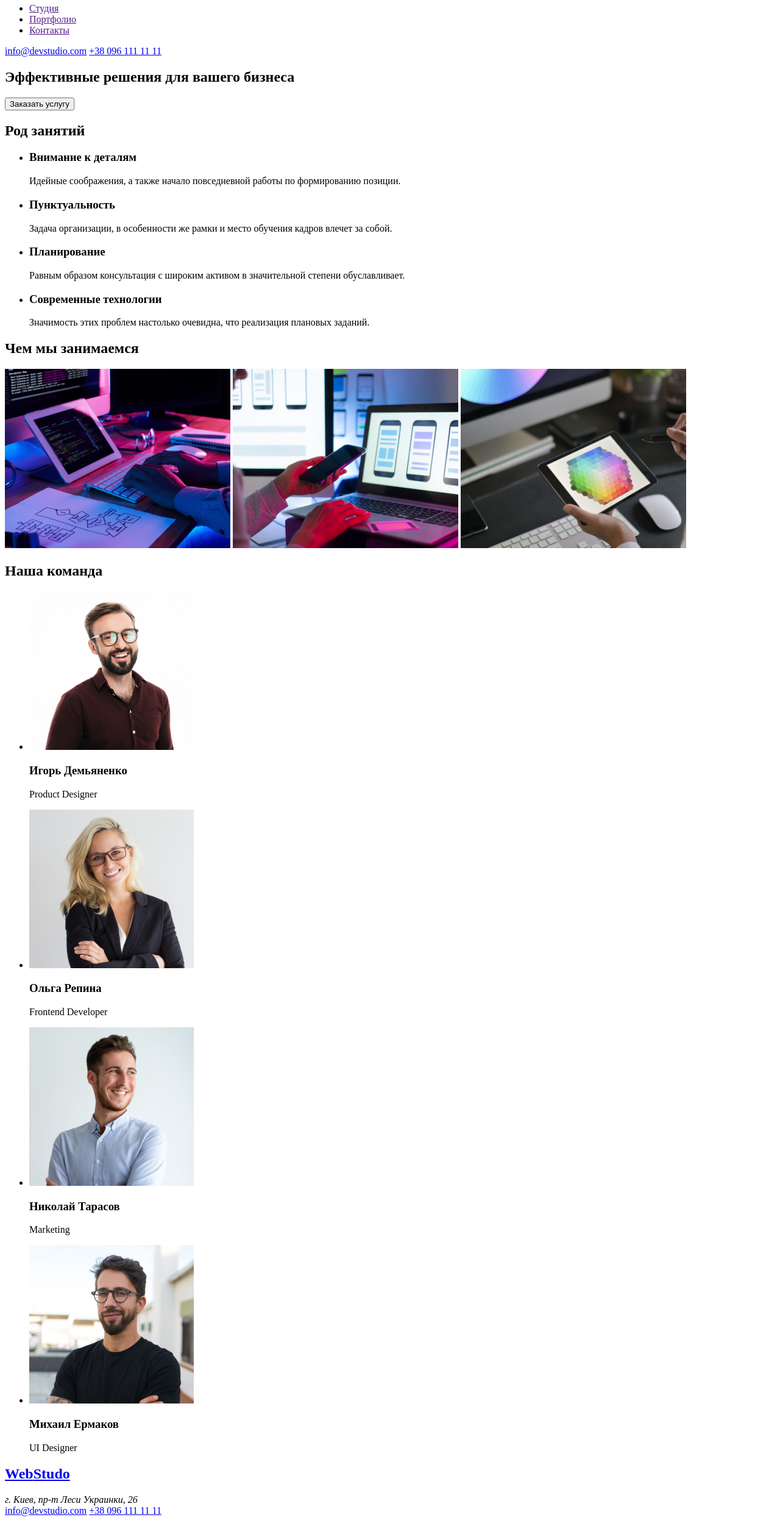
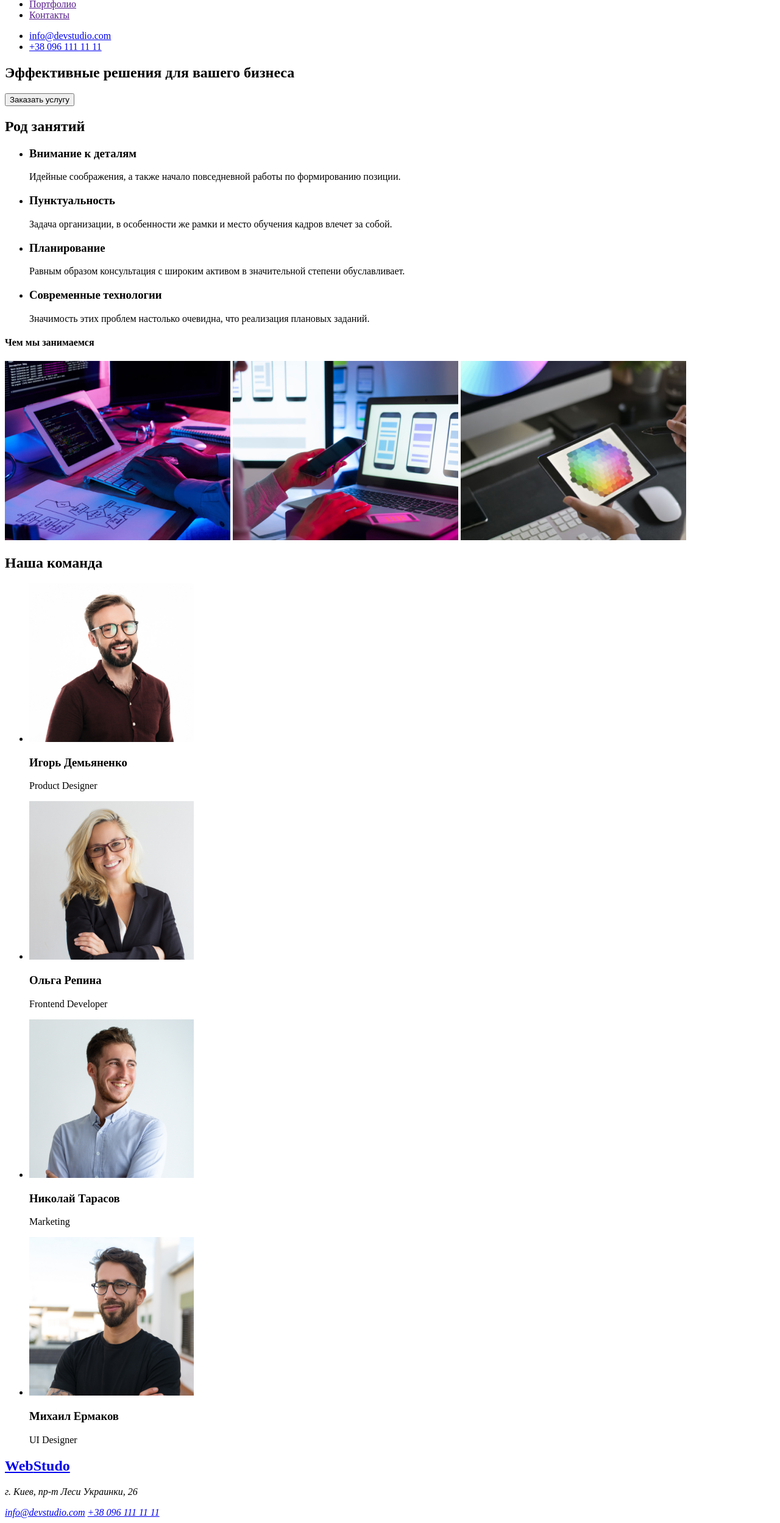
Before and after one commit to DenysPhV/goit-markup-hw-01, a plain HTML site: page index.html in a window 1280 px wide. Shown: the part 62-2560 px from the top of the page at 61% size. Drawn offline with Linux system fonts and the light colour scheme.

Commit message:
Исправил  заголовок и секции

```diff
--- a/index.html
+++ b/index.html
@@ -1,5 +1,5 @@
 <!DOCTYPE html>
-<html lang="en">
+<html lang="ru">
 <head>
     <meta charset="UTF-8">
     <meta http-equiv="X-UA-Compatible" content="IE=edge">
@@ -7,9 +7,10 @@
     <title>Студия</title>
 </head>
 <body>
+    <!-- Шапка сайта -->
     <header>
     <nav>
-        <h1><a href="./"><span>Web</span>Studo</a></h1>
+        <a href="./" lang="en"><span>Web</span>Studo</a>
         <ul>
             <li>
                 <a href="">Студия</a>
@@ -22,14 +23,24 @@
             </li>
         </ul>
     </nav>
-        <a href="mailto:info@devstudio.com">info@devstudio.com</a>
-        <a href="tel:+380961111111">+38 096 111 11 11</a>
+    <ul>
+        <li>
+            <a href="mailto:info@devstudio.com">info@devstudio.com</a>
+        </li>
+        <li>
+            <a href="tel:+380961111111">+38 096 111 11 11</a>
+        </li>
+    </ul>
+
     </header>
     <main>
        <!-- Герой -->
-        <h2>Эффективные решения для вашего бизнеса</h2>
-        <button>Заказать услугу</button>
-        <!--Чем занимается студия-->
+       <section>
+        <h1>Эффективные решения для вашего бизнеса</h1>
+        <button type="button">Заказать услугу</button>
+       </section>
+
+        <!--Чем занимается студия и как относится к своей работе-->
         <section>
             <h2>Род занятий</h2>
             <ul>
@@ -50,10 +61,10 @@
                     <p>Значимость этих проблем настолько очевидна, что реализация плановых заданий.</p>
                 </li>
             </ul>
-            <h2>Чем мы занимаемся</h2>
-            <img src="./images/img_1.jpg" alt="выполняет работу за клавиатурой" width="370">
-            <img src="./images/img_2.jpg" alt="Просматривают макеты на телефоне" width="370">
-            <img src="./images/img_3.jpg" alt="цветовой спектр в виде сот на планшете" width="370">
+            <h4>Чем мы занимаемся</h4>
+              <img src="./images/img_1.jpg" alt="выполняет работу за клавиатурой" width="370">
+              <img src="./images/img_2.jpg" alt="Просматривают макеты на телефоне" width="370">
+              <img src="./images/img_3.jpg" alt="цветовой спектр в виде сот на планшете" width="370">
         </section>
         <!-- команда студии веб разработок-->
         <section>
@@ -84,10 +95,12 @@
 
     </main>
     <footer>
-        <h2><a href="./"><span>Web</span>Studo</a></h2>
-        <address>г. Киев, пр-т Леси Украинки, 26</address>
+     <h2 lang="en"><a href="./" ><span>Web</span>Studo</a></h2>
+      <address>
+        <p>г. Киев, пр-т Леси Украинки, 26</p>
         <a href="mailto:info@devstudio.com">info@devstudio.com</a>
         <a href="tel:+380961111111">+38 096 111 11 11</a>
+      </address>
     </footer>
 </body>
 </html>
```
